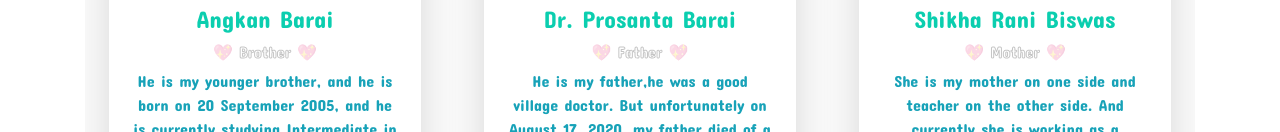
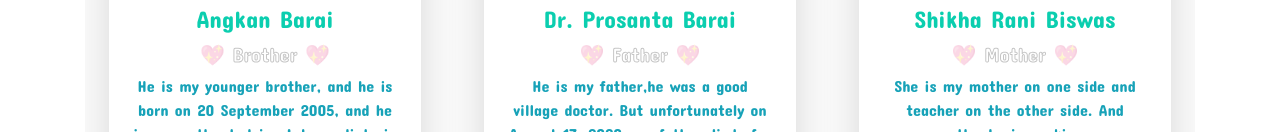
Before and after one commit to prothesbarai/prothesbarai.github.io, a plain HTML site: page pages/about.html in a window 1280 px wide. Shown: the part 2673-2805 px from the top of the page. Drawn offline with nearby package versions, Linux system fonts and the light colour scheme; some packages are replaced by stand-ins of ours; a script that the page names is missing; files whose address does not match are found by name; a web font is replaced by a local one.

Commit message:
Update about.html

```diff
--- a/pages/about.html
+++ b/pages/about.html
@@ -376,7 +376,7 @@
                                         </div>
                                         <div class="content mt-2">
                                           <h4 class="fntfmly" style="color: #0bceaf;">Angkan Barai</h4>
-                                          <h6 class="fntfmly" style="color: transparent; -webkit-text-stroke: 1px #0000003b;">💖 Brother 💖</h6>
+                                          <h5 class="fntfmly" style="color: transparent; -webkit-text-stroke: 1px #0000003b;">💖 Brother 💖</h5>
                                           <p class="px-4 fntfmly text-info">
                                             He is my younger brother, and he is born on 20 September 2005, and he is currently studying Intermediate in Commerce Department. 💖💖
                                           </p>
@@ -397,7 +397,7 @@
                                         </div>
                                         <div class="content mt-2">
                                           <h4 class="fntfmly" style="color: #0bceaf;">Dr. Prosanta Barai</h4>
-                                          <h6 class="fntfmly" style="color: transparent; -webkit-text-stroke: 1px #0000003b;">💖 Father 💖</h6>
+                                          <h5 class="fntfmly" style="color: transparent; -webkit-text-stroke: 1px #0000003b;">💖 Father 💖</h5>
                                           <p class="px-4 fntfmly text-info">
                                             He is my father,he was a good village doctor. But unfortunately on August 17, 2020, my father died of a heart attack. 😭😭
                                           </p>
@@ -418,7 +418,7 @@
                                         </div>
                                         <div class="content mt-2">
                                           <h4 class="fntfmly" style="color: #0bceaf;">Shikha Rani Biswas</h4>
-                                          <h6 class="fntfmly" style="color: transparent; -webkit-text-stroke: 1px #0000003b;">💖 Mother 💖</h6>
+                                          <h5 class="fntfmly" style="color: transparent; -webkit-text-stroke: 1px #0000003b;">💖 Mother 💖</h5>
                                           <p class="px-4 fntfmly text-info">
                                             She is my mother on one side and teacher on the other side. And currently she is working as a primary school teacher.
                                           </p>
@@ -439,7 +439,7 @@
                                         </div>
                                         <div class="content mt-2">
                                           <h4 class="fntfmly" style="color: #0bceaf;">Shreyasi Madhu</h4>
-                                          <h6 class="fntfmly" style="color: transparent; -webkit-text-stroke: 1px #0000003b;">💖 Wife 💖</h6>
+                                          <h5 class="fntfmly" style="color: transparent; -webkit-text-stroke: 1px #0000003b;">💖 Wife 💖</h5>
                                           <p class="px-4 fntfmly text-info">
                                             She is my wife, She passed B.Sc Computer Engineering from BSMRSTU and currently she is working as a web & app developer.
                                           </p>
```
